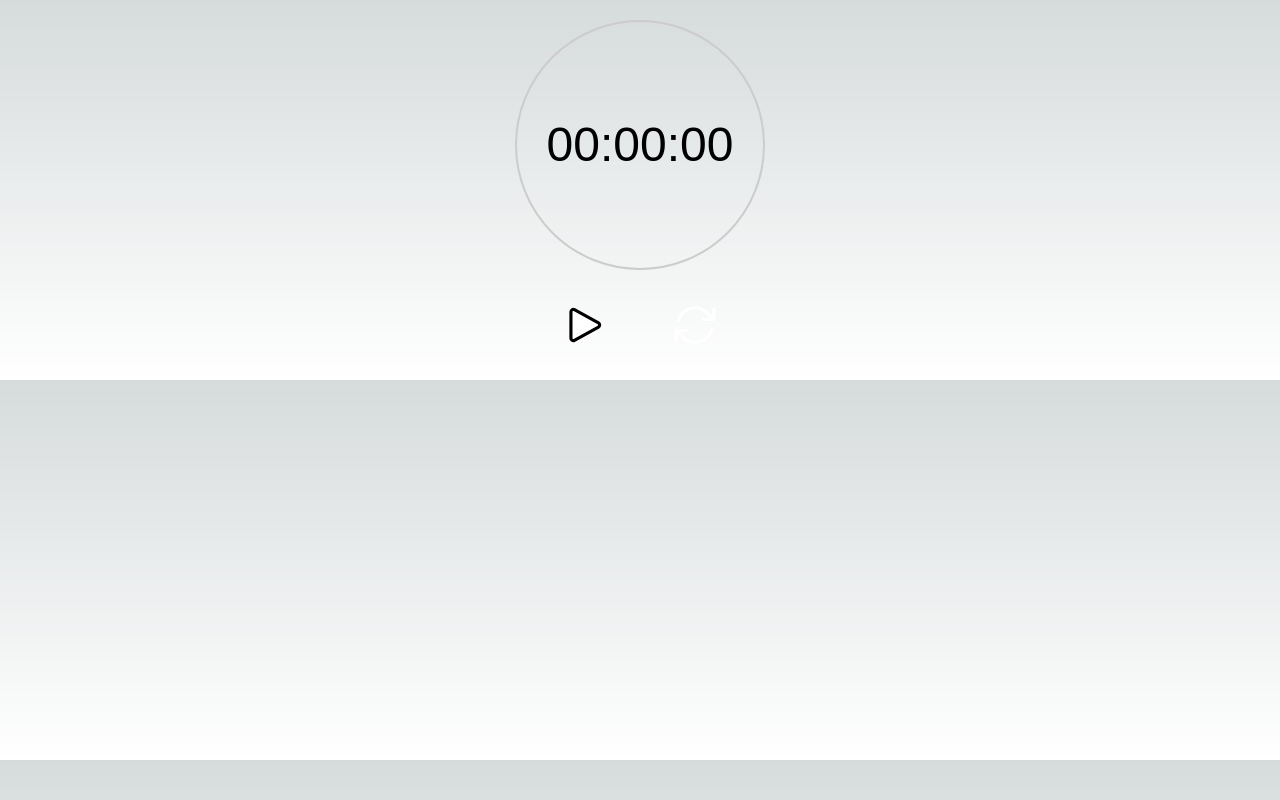
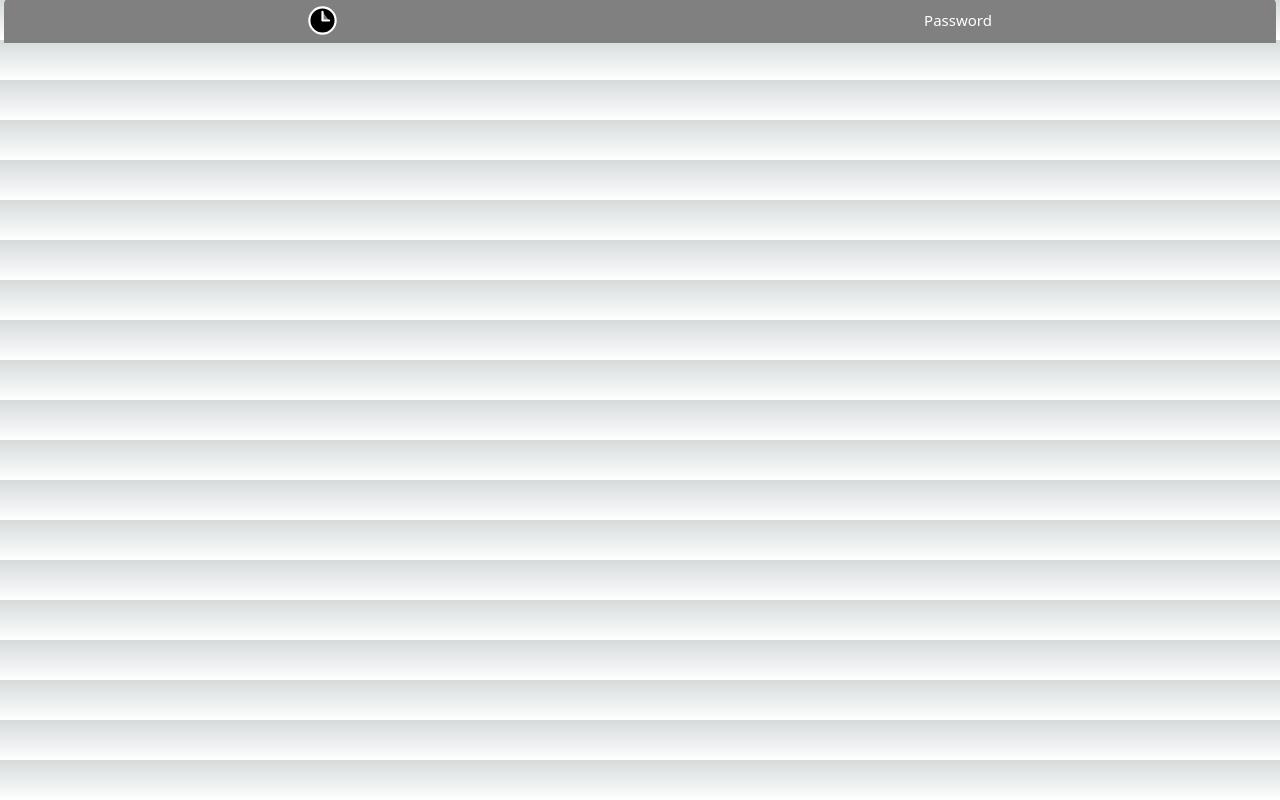
Before and after one commit to JamesZhang878/Chronos, a Next.js app: page / in a window 1280 px wide. Built offline with nearby package versions, Linux system fonts and the light colour scheme.

Commit message:
WIP: adding tabs

```diff
--- a/package.json
+++ b/package.json
@@ -13,6 +13,7 @@
     "@radix-ui/react-dialog": "^1.0.5",
     "@radix-ui/react-label": "^2.0.2",
     "@radix-ui/react-slot": "^1.0.2",
+    "@radix-ui/react-tabs": "^1.0.4",
     "class-variance-authority": "^0.7.0",
     "clsx": "^2.0.0",
     "date-fns": "^2.30.0",
--- /dev/null
+++ b/src/components/ui/tabs.tsx
@@ -0,0 +1,53 @@
+import * as React from "react"
+import * as TabsPrimitive from "@radix-ui/react-tabs"
+
+import { cn } from "@/lib/utils"
+
+const Tabs = TabsPrimitive.Root
+
+const TabsList = React.forwardRef<
+  React.ElementRef<typeof TabsPrimitive.List>,
+  React.ComponentPropsWithoutRef<typeof TabsPrimitive.List>
+>(({ className, ...props }, ref) => (
+  <TabsPrimitive.List
+    ref={ref}
+    className={cn(
+      "inline-flex h-10 items-center justify-center rounded-md bg-muted p-1 text-muted-foreground",
+      className
+    )}
+    {...props}
+  />
+))
+TabsList.displayName = TabsPrimitive.List.displayName
+
+const TabsTrigger = React.forwardRef<
+  React.ElementRef<typeof TabsPrimitive.Trigger>,
+  React.ComponentPropsWithoutRef<typeof TabsPrimitive.Trigger>
+>(({ className, ...props }, ref) => (
+  <TabsPrimitive.Trigger
+    ref={ref}
+    className={cn(
+      "inline-flex items-center justify-center whitespace-nowrap rounded-sm px-3 py-1.5 text-sm font-medium ring-offset-background transition-all focus-visible:outline-none focus-visible:ring-2 focus-visible:ring-ring focus-visible:ring-offset-2 disabled:pointer-events-none disabled:opacity-50 data-[state=active]:bg-background data-[state=active]:text-foreground data-[state=active]:shadow-sm",
+      className
+    )}
+    {...props}
+  />
+))
+TabsTrigger.displayName = TabsPrimitive.Trigger.displayName
+
+const TabsContent = React.forwardRef<
+  React.ElementRef<typeof TabsPrimitive.Content>,
+  React.ComponentPropsWithoutRef<typeof TabsPrimitive.Content>
+>(({ className, ...props }, ref) => (
+  <TabsPrimitive.Content
+    ref={ref}
+    className={cn(
+      "mt-2 ring-offset-background focus-visible:outline-none focus-visible:ring-2 focus-visible:ring-ring focus-visible:ring-offset-2",
+      className
+    )}
+    {...props}
+  />
+))
+TabsContent.displayName = TabsPrimitive.Content.displayName
+
+export { Tabs, TabsList, TabsTrigger, TabsContent }
--- a/src/pages/index.tsx
+++ b/src/pages/index.tsx
@@ -1,12 +1,36 @@
 import { Inter } from "next/font/google";
-import Stopwatch from "@/components/Stopwatch";
+import Image from "next/image";
+import { Tabs, TabsContent, TabsList, TabsTrigger } from "@/components/ui/tabs";
+import styles from "../styles/Index.module.css";
+import Timing from "./timing";
 
 const inter = Inter({ subsets: ["latin"] });
 
 export default function Home() {
   return (
     <div>
-      <Stopwatch />
+      <Tabs className={styles["TabsRoot"]} defaultValue="timing">
+        <TabsList className={styles["TabsList"]}>
+          <TabsTrigger className={styles["TabsTrigger"]} value="account">
+            <Image
+              className={styles["TabsIcon"]}
+              src="/img/clock.svg"
+              width={35}
+              height={35}
+              alt="clock"
+            />
+          </TabsTrigger>
+          <TabsTrigger className={styles["TabsTrigger"]} value="password">
+            Password
+          </TabsTrigger>
+        </TabsList>
+        <TabsContent className={styles["TabsContent"]} value="account">
+          <Timing />
+        </TabsContent>
+        <TabsContent className={styles["TabsContent"]} value="password">
+          Change your password here.
+        </TabsContent>
+      </Tabs>
     </div>
   );
 }
--- /dev/null
+++ b/src/pages/timing.tsx
@@ -0,0 +1,9 @@
+import React from "react";
+import Stopwatch from "@/components/Stopwatch";
+import styles from "../styles/Timing.module.css";
+
+const Timing = () => {
+  return <Stopwatch />;
+};
+
+export default Timing;
--- /dev/null
+++ b/src/styles/Index.module.css
@@ -0,0 +1,80 @@
+.TabsRoot {
+  display: flex;
+  flex-direction: column;
+  width: 100%;
+  height: 100%;
+  box-shadow: 0 2px 10px var(--black-a4);
+}
+
+.TabsList {
+  flex-shrink: 0;
+  display: flex;
+  border-bottom: 1px solid var(--mauve-6);
+}
+
+.TabsTrigger {
+  font-family: inherit;
+  background-color: grey;
+  padding: 0 20px;
+  height: 45px;
+  flex: 1;
+  display: flex;
+  align-items: center;
+  justify-content: center;
+  font-size: 15px;
+  line-height: 1;
+  color: white;
+  user-select: none;
+}
+
+.TabsTrigger:first-child {
+  border-top-left-radius: 6px;
+}
+.TabsTrigger:last-child {
+  border-top-right-radius: 6px;
+}
+
+.TabsTrigger[data-state="active"] {
+  color: white;
+  box-shadow: inset 0 -3px 0 0 currentColor, 0 3px 0 0 currentColor;
+}
+
+.TabsTrigger:focus {
+  position: relative;
+  box-shadow: 0 0 0 2px black;
+}
+
+.TabsContent {
+  flex-grow: 1;
+  padding: 20px;
+  border-bottom-left-radius: 6px;
+  border-bottom-right-radius: 6px;
+  outline: none;
+}
+.TabsContent:focus {
+  box-shadow: 0 0 0 2px black;
+}
+
+.Text {
+  margin-top: 0;
+  margin-bottom: 20px;
+  color: var(--mauve-11);
+  font-size: 15px;
+  line-height: 1.5;
+}
+
+.Fieldset {
+  margin-bottom: 15px;
+  width: 100%;
+  display: flex;
+  flex-direction: column;
+  justify-content: flex-start;
+}
+
+.Label {
+  font-size: 13px;
+  line-height: 1;
+  margin-bottom: 10px;
+  color: var(--violet-12);
+  display: block;
+}
```
Also changed, not shown: public/img/clock.svg (added), src/styles/Timing.module.css (added), 1 other file (tests, documents, lock files or other folders).
